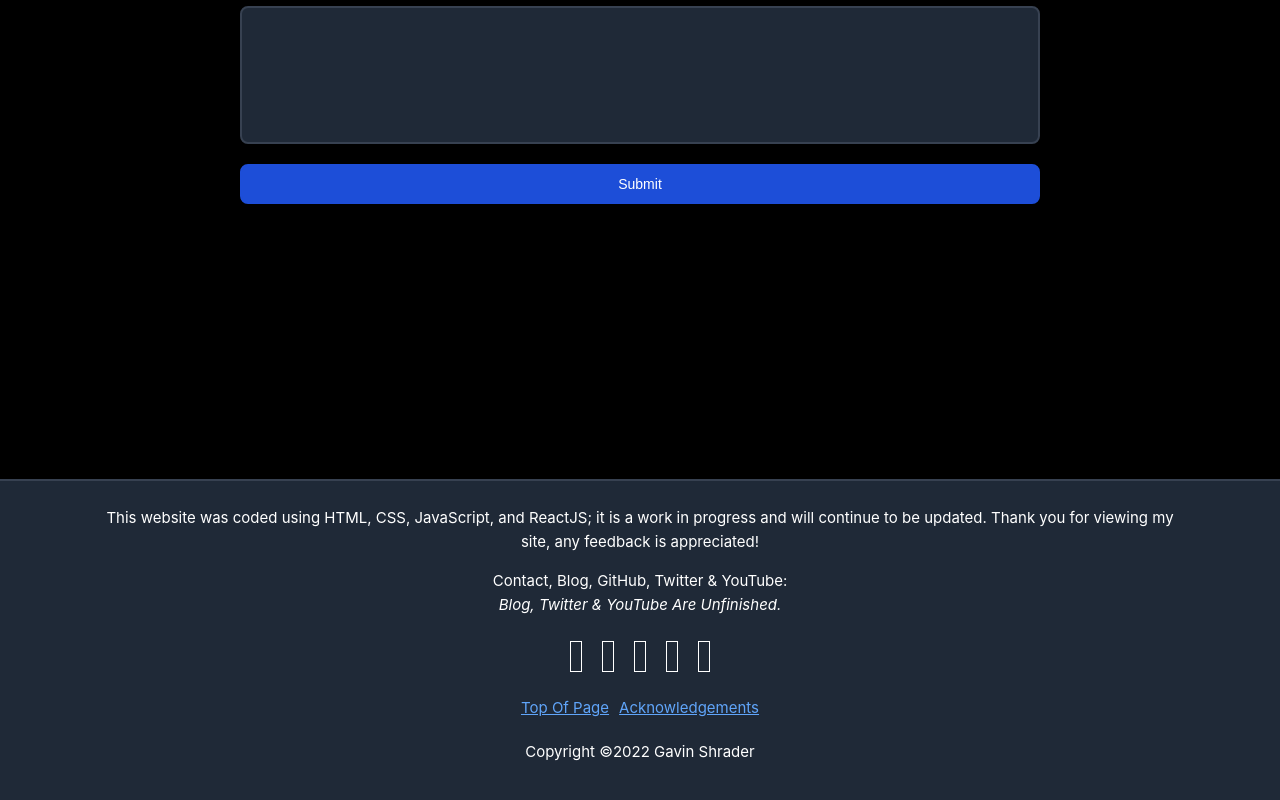
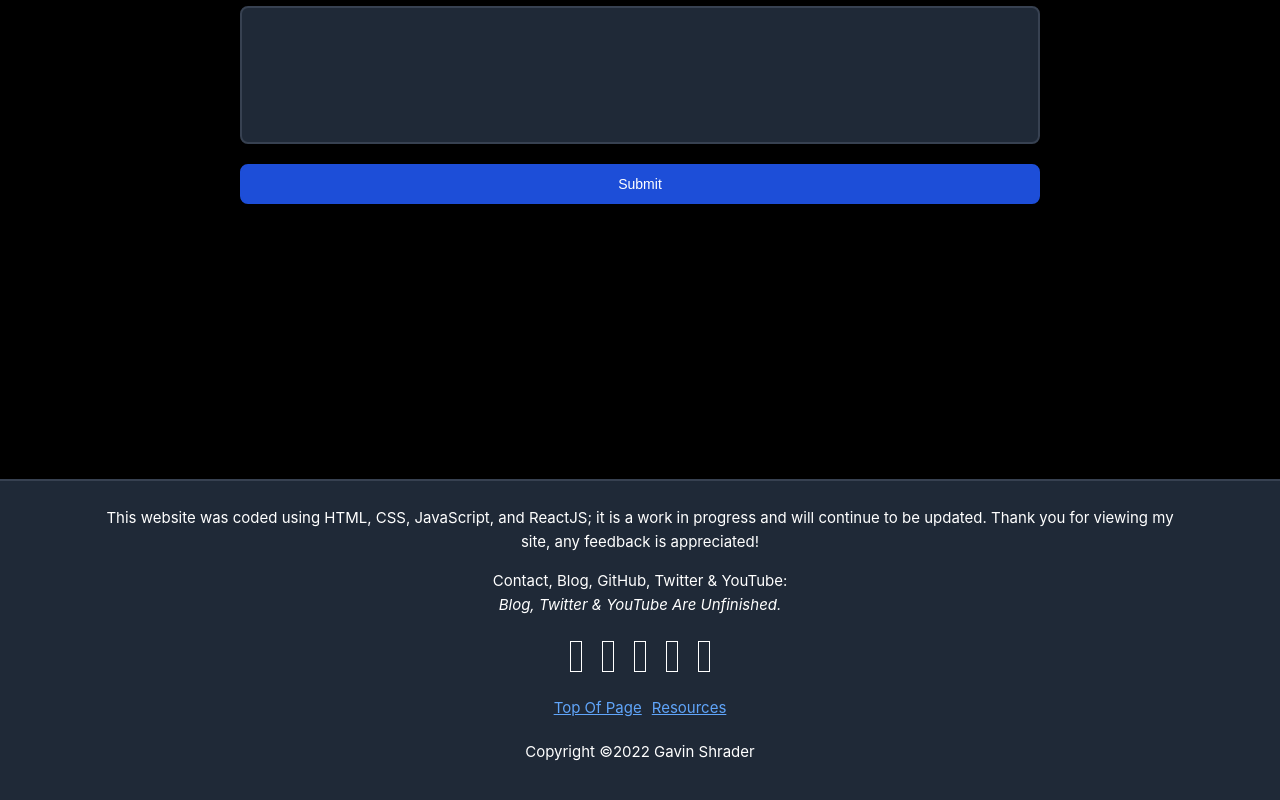
Before and after one commit to Cloudinnovates/gavinshr.com, a React (Create React App) app: page / in a window 1280 px wide. Shown: the part 2988-3788 px from the top of the page. Built offline with nearby package versions, Linux system fonts and the light colour scheme; some icons are missing.

Commit message:
Updated acknowledgements to resources

```diff
--- a/src/Footers/Footer.js
+++ b/src/Footers/Footer.js
@@ -21,7 +21,7 @@ export default function Footer() {
         <div style={{ display: "flex", flexDirection: "row", paddingTop: "15px" }}>
           <HashLink className="link" smooth to="/#home">Top Of Page</HashLink>
           <div style={{ width: "10px" }}></div>
-          <HashLink className="link" smooth to="/acknowledgements">Acknowledgements</HashLink>
+          <HashLink className="link" smooth to="/resources">Resources</HashLink>
         </div>
 
         <div className="footer-bottom">
--- a/src/Routes/Homepage/Acknowledgements.js
+++ /dev/null
@@ -1,33 +0,0 @@
-import React, { useEffect, useState } from "react"
-import { Link } from "react-router-dom";
-
-export default function Acknowledgements() {
-  return (
-    <main>
-    <div className="container">
-      <i className="fa fa-globe fa-2x" style={{ display: "inline-block", marginRight: "10px" }}></i>
-      <h1 style={{ display: "inline-block" }}>Acknowledgements</h1>
-
-      <p style={{ paddingTop: "25px" }}>Welcome to the acknowledgements page.</p>
-      <div style={{ paddingTop: "15px" }}><Link className="link" to="/">&larr; Homepage</Link></div>
-
-      <p style={{ paddingTop: "15px" }}>Resources & assets that were used to assist in the creation of this site:</p>
-      <div style={{ paddingTop: "15px" }}>
-        <p><a className="link" href="https://www.freecodecamp.org/news/build-portfolio-website-react/" target="_blank" rel="noopener noreferrer">ReactJS Portfolio Design Inspiration + Tutorial</a></p>
-        <p><a className="link" href="https://jfelix.info/blog/create-a-mobile-friendly-navigation-with-react" target="_blank" rel="noopener noreferrer">ReactJS Mobile Friendly Menu Inspiration + Tutorial</a></p>
-        <p><a className="link" href="https://www.vecteezy.com/free-vector/astronaut" target="_blank" rel="noopener noreferrer">Astronaut Vectors by Vecteezy</a></p>
-        <p><a className="link" href="https://codepen.io/keithclark/pen/ibEnk" target="_blank" rel="noopener noreferrer">CSS Starfield Animation</a></p>
-        <p><a className="link" href="https://fontawesome.com/v4.7/icons/" target="_blank" rel="noopener noreferrer">Font-Awesome Icon Pack</a></p>
-        <p><a className="link" href="https://tailwindcss.com/docs/customizing-colors" target="_blank" rel="noopener noreferrer">Tailwind CSS Color Schemes</a></p>
-        <p><a className="link" href="https://medium.com/swlh/how-to-create-a-maze-with-javascript-36f3ad8eebc1" target="_blank" rel="noopener noreferrer">JavaScript Maze Algorithm</a></p>
-        <p><a className="link" href="https://stackoverflow.com/questions/21844451/render-a-tile-map-using-javascript" target="_blank" rel="noopener noreferrer">HTML5 Canvas + JavaScript Tilemap</a></p>
-        <p><a className="link" href="https://zellwk.com/about/" target="_blank" rel="noopener noreferrer">Link Hover Animation Inspiration - Zell Liew</a></p>
-        <p><a className="link" href="https://www.pluralsight.com/guides/re-render-react-component-on-window-resize" target="_blank" rel="noopener noreferrer">ReactJS - Handle Re-Rendering Components With Window Resize</a></p>
-        <p><a className="link" href="https://mailtrap.io/blog/react-contact-form/" target="_blank" rel="noopener noreferrer">ReactJS + PHP Email Based Contact Form</a></p>
-      </div>
-
-      <div style={{ width: "100%", height: "300px" }}/>
-    </div>
-    </main>
-  );
-}
--- /dev/null
+++ b/src/Routes/Homepage/Resources.js
@@ -0,0 +1,33 @@
+import React, { useEffect, useState } from "react"
+import { Link } from "react-router-dom";
+
+export default function Resources() {
+  return (
+    <main>
+    <div className="container">
+      <i className="fa fa-globe fa-2x" style={{ display: "inline-block", marginRight: "10px" }}></i>
+      <h1 style={{ display: "inline-block" }}>Resources</h1>
+
+      <p style={{ paddingTop: "25px" }}>Welcome to the resources page.</p>
+      <div style={{ paddingTop: "15px" }}><Link className="link" to="/">&larr; Homepage</Link></div>
+
+      <p style={{ paddingTop: "15px" }}>These are the great resources & assets that were used to assist in the creation of this site, thank you!</p>
+      <div style={{ paddingTop: "15px" }}>
+        <p><a className="link" href="https://www.freecodecamp.org/news/build-portfolio-website-react/" target="_blank" rel="noopener noreferrer">ReactJS Portfolio Design Inspiration + Tutorial</a></p>
+        <p><a className="link" href="https://jfelix.info/blog/create-a-mobile-friendly-navigation-with-react" target="_blank" rel="noopener noreferrer">ReactJS Mobile Friendly Menu Inspiration + Tutorial</a></p>
+        <p><a className="link" href="https://www.vecteezy.com/free-vector/astronaut" target="_blank" rel="noopener noreferrer">Astronaut Vectors by Vecteezy</a></p>
+        <p><a className="link" href="https://codepen.io/keithclark/pen/ibEnk" target="_blank" rel="noopener noreferrer">CSS Starfield Animation</a></p>
+        <p><a className="link" href="https://fontawesome.com/v4.7/icons/" target="_blank" rel="noopener noreferrer">Font-Awesome Icon Pack</a></p>
+        <p><a className="link" href="https://tailwindcss.com/docs/customizing-colors" target="_blank" rel="noopener noreferrer">Tailwind CSS Color Schemes</a></p>
+        <p><a className="link" href="https://medium.com/swlh/how-to-create-a-maze-with-javascript-36f3ad8eebc1" target="_blank" rel="noopener noreferrer">JavaScript Maze Algorithm</a></p>
+        <p><a className="link" href="https://stackoverflow.com/questions/21844451/render-a-tile-map-using-javascript" target="_blank" rel="noopener noreferrer">HTML5 Canvas + JavaScript Tilemap</a></p>
+        <p><a className="link" href="https://zellwk.com/about/" target="_blank" rel="noopener noreferrer">Link Hover Animation Inspiration - Zell Liew</a></p>
+        <p><a className="link" href="https://www.pluralsight.com/guides/re-render-react-component-on-window-resize" target="_blank" rel="noopener noreferrer">ReactJS - Handle Re-Rendering Components With Window Resize</a></p>
+        <p><a className="link" href="https://mailtrap.io/blog/react-contact-form/" target="_blank" rel="noopener noreferrer">ReactJS + PHP Email Based Contact Form</a></p>
+      </div>
+
+      <div style={{ width: "100%", height: "300px" }}/>
+    </div>
+    </main>
+  );
+}
--- a/src/index.js
+++ b/src/index.js
@@ -9,7 +9,7 @@ import ScrollToTop from "./Utils/ScrollToTop"
 import "./index.css"
 import App from "./App"
 import Homepage from "./Routes/Homepage/Homepage"
-import Acknowledgements from "./Routes/Homepage/Acknowledgements"
+import Resources from "./Routes/Homepage/Resources"
 import Blog from "./Routes/Blog/Blog"
 import Projects from "./Routes/Projects/Projects"
 
@@ -22,7 +22,7 @@ render(
           <Route index element={<Homepage />} />
           <Route path="blog" element={<Blog />} />
           <Route path="projects" element={<Projects />} />
-          <Route path="acknowledgements" element={<Acknowledgements />} />
+          <Route path="resources" element={<Resources />} />
           <Route
             path="*"
             element={
```
Also changed, not shown: 9 other files (tests, documents, lock files or other folders).
